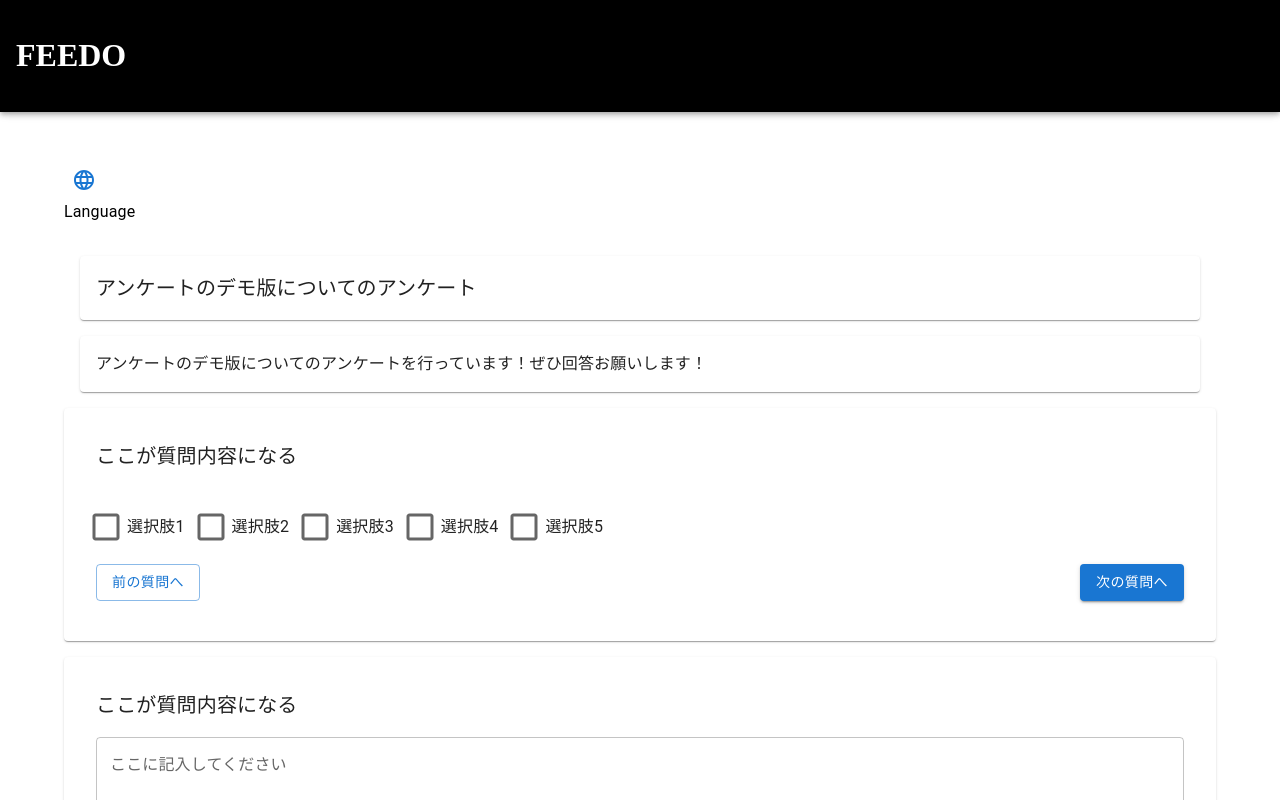
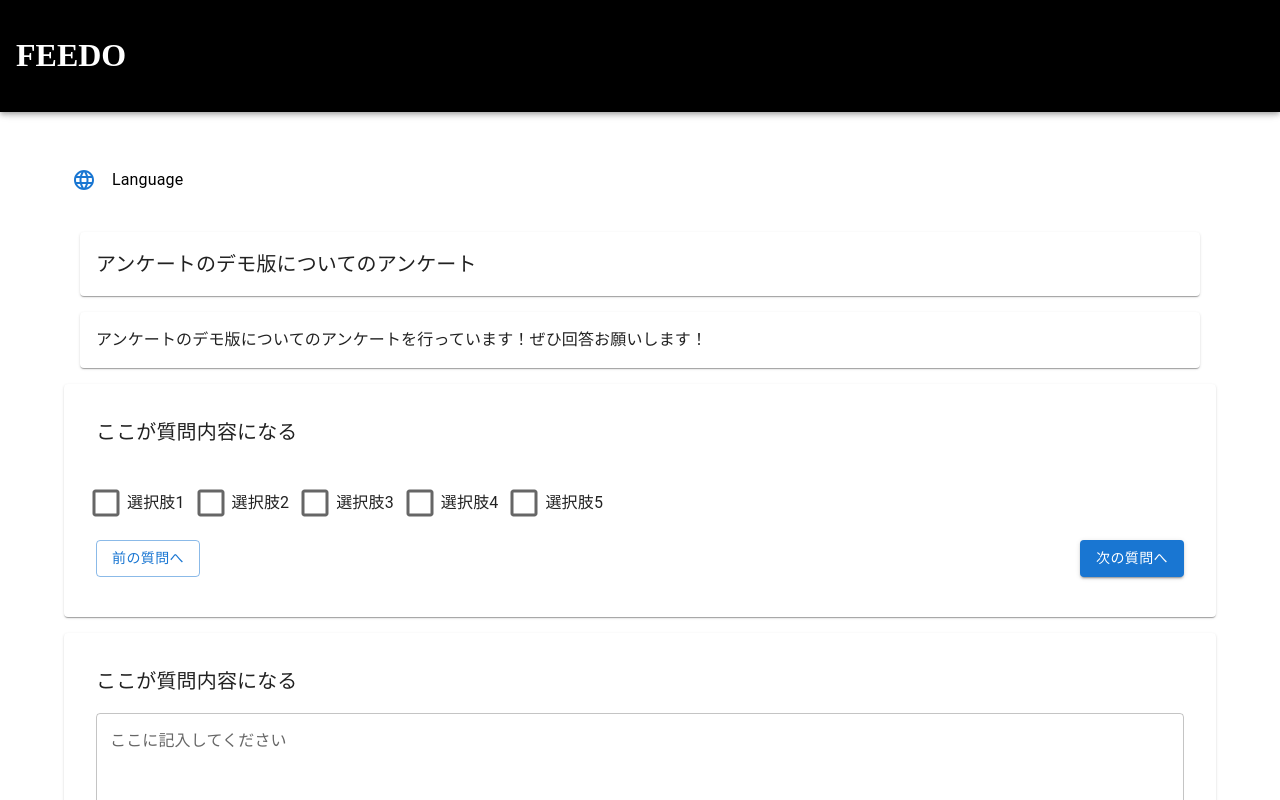
Before and after one commit to cube5963/feedo_front, a Next.js app: page /formUse/1 in a window 1280 px wide. Shown: the top 800 px of the page. Built offline with nearby package versions, Linux system fonts and the light colour scheme; no server answers; what @mui/material-nextjs would draw is missing.

Commit message:
言語選択ボタンのレイアウトを改善し、アイコンとラベルを横並びに配置しました

```diff
--- a/app/formUse/[useId]/page.tsx
+++ b/app/formUse/[useId]/page.tsx
@@ -76,10 +76,12 @@ export default function Home() {
   return (
     <Container>
       <Box>
-        <IconButton color="primary" onClick={handleOpen}>
-          <LanguageIcon />
-        </IconButton>
-        <Typography variant="body1" sx={{ whiteSpace: "nowrap" }}>Language</Typography>
+        <Box display="flex" alignItems="center">
+          <IconButton color="primary" onClick={handleOpen}>
+            <LanguageIcon />
+          </IconButton>
+          <Typography variant="body1" ml={1}>Language</Typography>
+        </Box>
       </Box>
 
       <Dialog open={open} onClose={handleClose}>
```
